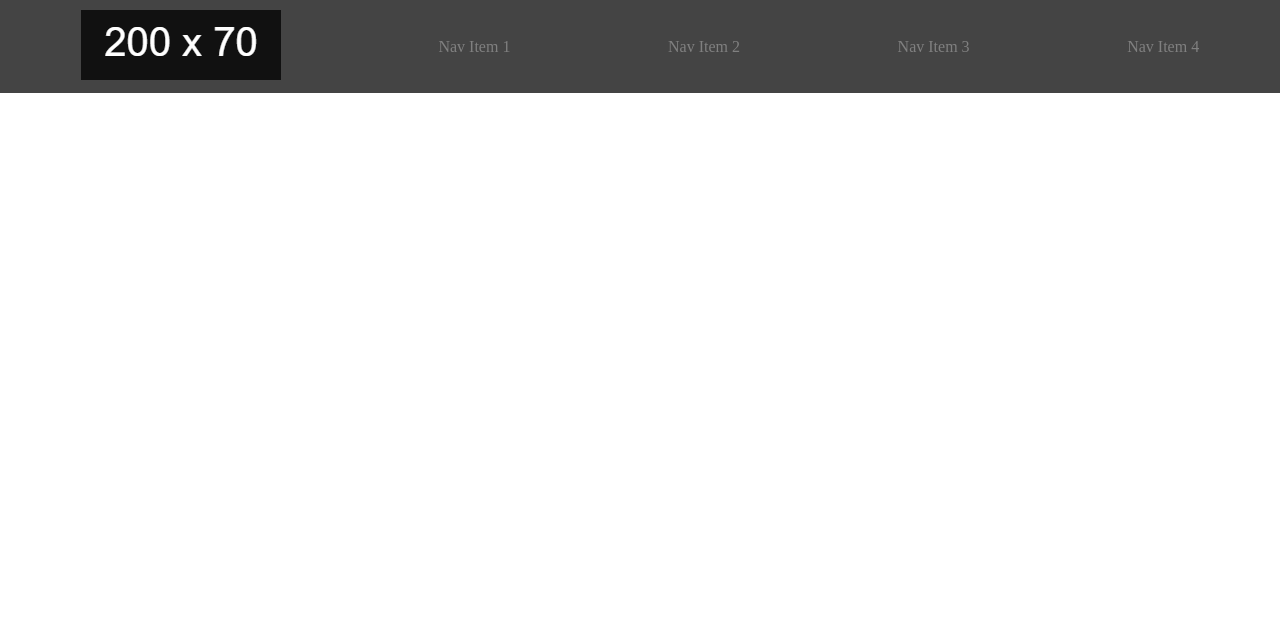
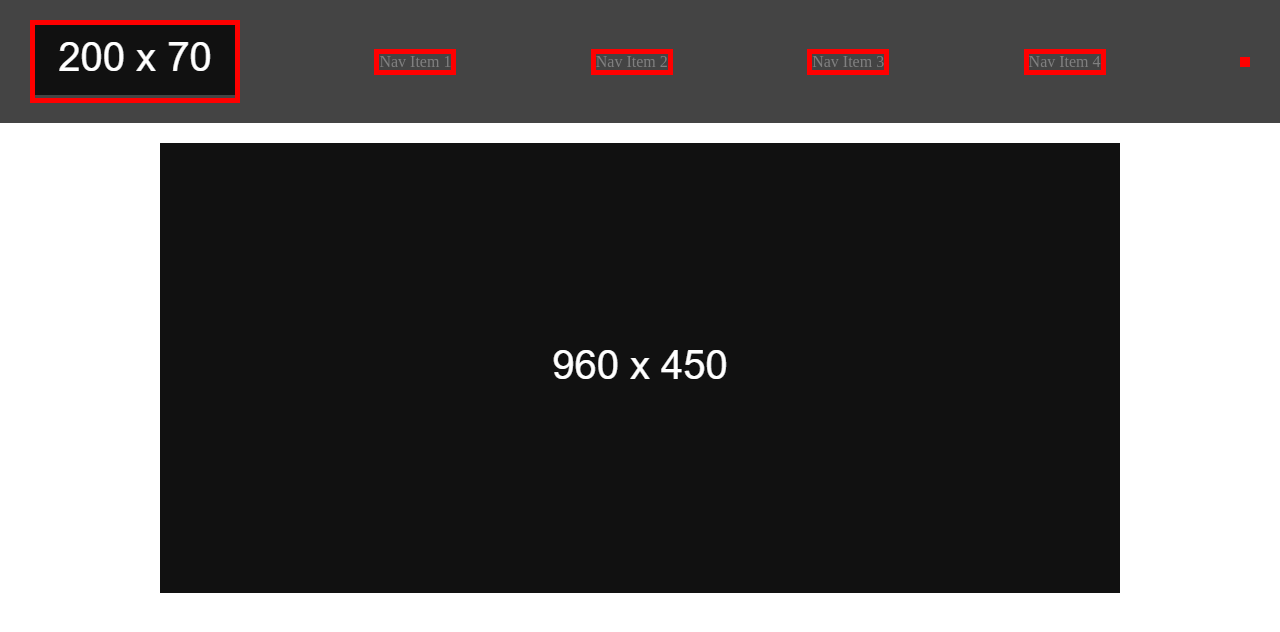
Before and after one commit to JamaisVu1/wirefame-exercise, a plain HTML site: page index.html in a window 1280 px wide. Drawn offline with Linux system fonts and the light colour scheme.

Commit message:
fixed header to include rightside space

```diff
--- a/css/styles.css
+++ b/css/styles.css
@@ -5,16 +5,25 @@
   display: flex;
   flex-direction: row;
   gap: 1em;
-  justify-content: space-around;
+  justify-content: space-between;
   margin: 0px;
-  padding: 10px;
+  padding: 20px;
 }
 
 .header div {
+  border: 5px solid red;
+  margin: 0 10px;
+}
 
-}
 
 .header img {
   max-width: 200px;
   max-height: 70px;
 }
+
+.hero {
+  align-items: center;
+  display: flex;
+  justify-content: space-around;
+  margin-top: 20px;
+}
--- a/index.html
+++ b/index.html
@@ -15,8 +15,10 @@
       <div>Nav Item 2</div>
       <div>Nav Item 3</div>
       <div>Nav Item 4</div>
+      <div></div>
     </section>
 
+    <section class="hero"><img src="images/960x450.png" alt="placeholder image"></section>
 
 
 
```
